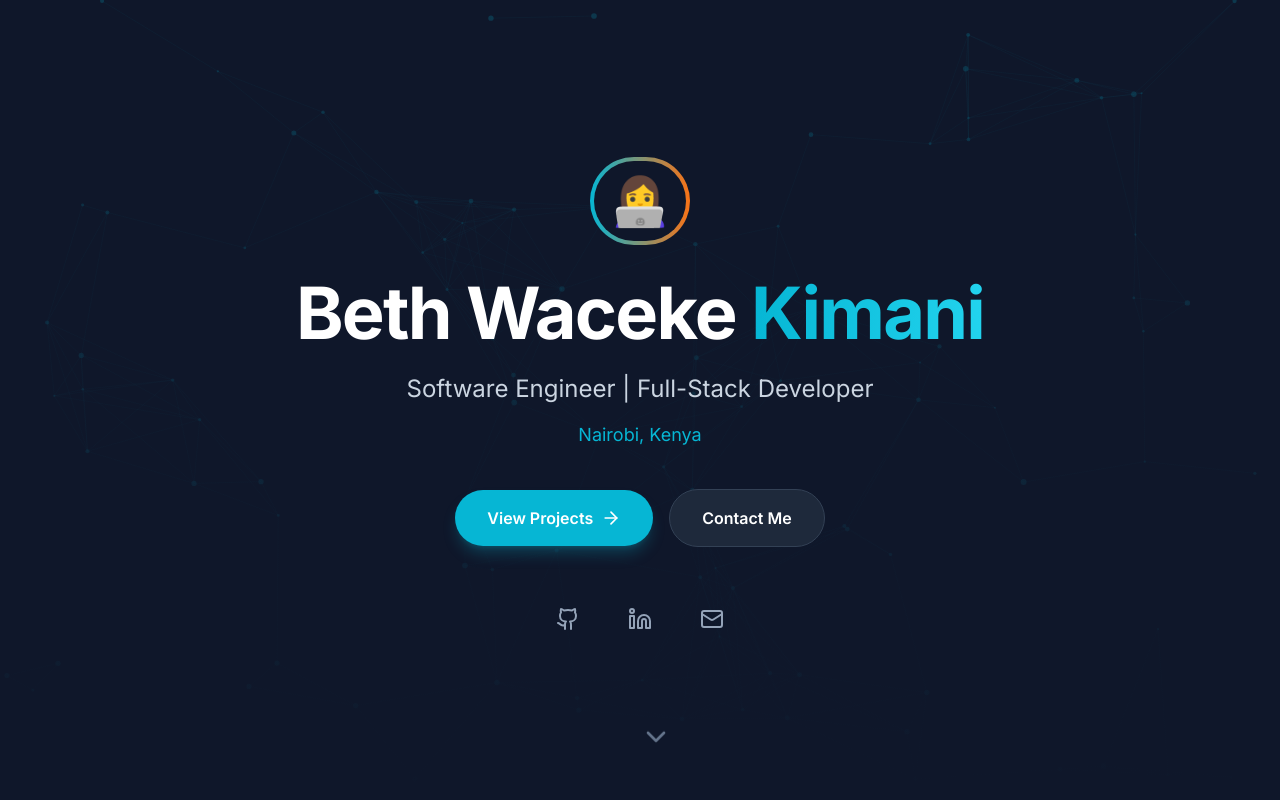
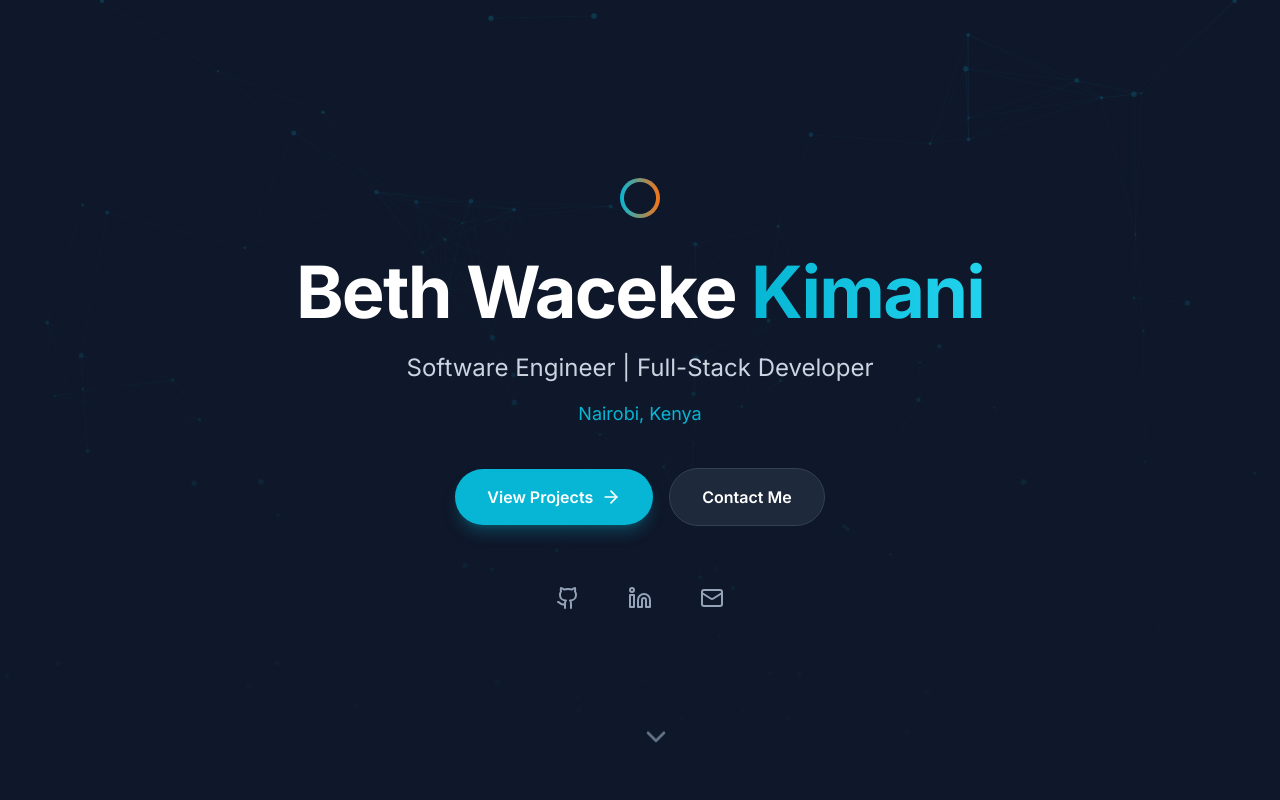
Before and after one commit to bethkimani/Beth-Kimani-portfolio-2026, a React (Vite) app: page / in a window 1280 px wide. Shown: the top 800 px of the page. Built offline with nearby package versions, Linux system fonts and the light colour scheme.

Commit message:
Update Hero.tsx

```diff
--- a/src/components/Hero.tsx
+++ b/src/components/Hero.tsx
@@ -28,7 +28,7 @@ export function Hero() {
 
           <div className="p-1 rounded-full bg-gradient-to-r from-primary to-accent">
             <div className="bg-slate-900 rounded-full p-4">
-              <span className="text-4xl sm:text-5xl">👩‍💻</span>
+              <span className="text-4xl sm:text-5xl"></span>
             </div>
           </div>
         </motion.div>
```
